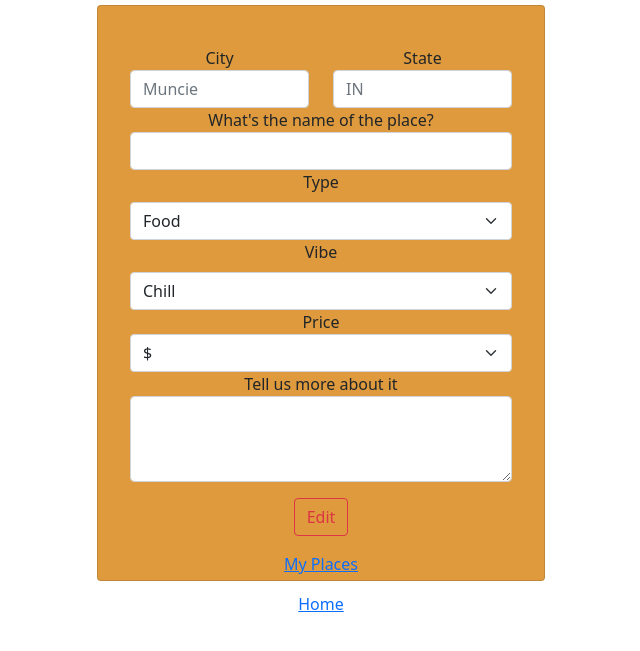
After one commit to Jpkeys29/Locals, a Flask app: template flask_app/templates/myplacedit.html in a window 1280 px wide. The commit adds this page. Shown: the top 651 px of the page, without its empty margins (319-959 px from the left). Run offline with Flask 2, Linux system fonts and the light colour scheme; the template is opened without the code that fills it, so the values that code supplies are empty.

Commit message:
place edit

```diff
--- /dev/null
+++ b/flask_app/templates/myplacedit.html
@@ -0,0 +1,61 @@
+<!DOCTYPE html>
+<html lang="en">
+<head>
+    <meta charset="UTF-8">
+    <meta http-equiv="X-UA-Compatible" content="IE=edge">
+    <meta name="viewport" content="width=device-width, initial-scale=1.0">
+    <link href="https://cdn.jsdelivr.net/npm/bootstrap@5.0.2/dist/css/bootstrap.min.css" rel="stylesheet" integrity="sha384-EVSTQN3/azprG1Anm3QDgpJLIm9Nao0Yz1ztcQTwFspd3yD65VohhpuuCOmLASjC" crossorigin="anonymous">
+    <title>Edit</title>
+</head>
+<body>
+    <div class="mx-auto card text-center" style="width: 28rem; height: 36rem; background-color: rgb(222, 154, 60); margin-top: 5px;">
+        <div class="card-body">
+            <form action="/place/update/{{place.id}}" method="POST">
+                <h1>{{place.name}}</h1>
+                <input type="hidden" name="id" value="{{place.id}}">
+                <div class="card-body">
+                    <div class="row">
+                        <div class="col">
+                            <label for="city">City</label>
+                            <input type="text"  name="city" class="form-control" placeholder="Muncie" value="{{place.city}}">
+                        </div>
+                        <div class="col">
+                            <label for="state">State</label>
+                            <input type="text" class="form-control" name="state" placeholder="IN" value="{{place.state}}">
+                        </div>
+                    </div>
+                    <label for="name">What's the name of the place?</label>
+                    <input type="text" name="name" class="form-control" value="{{place.name}}">
+                    <label for="type" class="form-label">Type</label>
+                    <select name="type" class="form-select" value="{{place.type}}">
+                        <option value="other">Food</option>
+                        <option value="other">Drinks</option>
+                    </select>
+                    <label for="vibe" class="form-label">Vibe</label>
+                    <select name="vibe" class="form-select" value="{{place.vibe}}">
+                        <option value="other">Chill</option>
+                        <option value="other">Lively</option>
+                        <option value="other">Party Time</option>
+                    </select>
+                    <label for="price">Price</label>
+                    <select name="price" class="form-select" value="{{place.price}}">
+                        <option value="other">$</option>
+                        <option value="other">$$</option>
+                        <option value="other">$$$</option>
+                    </select>
+                    <label for="description">Tell us more about it</label>
+                    <textarea name="description" cols="25" rows="3" class="form-control">{{place.description}}</textarea>
+                </div>
+                <!-- <button type="submit" class="btn btn-outline-dark">Send</button>   -->
+                <input type="submit" value="Edit" class="btn btn-outline-danger">
+            </form>
+        </div>
+        <p>
+            <a href="/myplaces">My Places</a>
+        </p>
+        <div>
+            <a href="/home">Home</a>
+        </div>
+    </div>
+</body>
+</html>
--- a/flask_app/templates/placereview.html
+++ b/flask_app/templates/placereview.html
@@ -10,11 +10,11 @@
 <body>
     <div class="mx-auto card text-center" style="width: 28rem; height: 36rem; background-color: rgb(173, 220, 55); margin-top: 5px;">
         <!-- <form action="/places/goplaces" method="POST"> -->
-            <div class="card_title"><h1>Hi {{user.first_name}}</h1></div>
+            <div class="card_title"><h1></h1></div>
         <div class="card-body">
 
-            <h4>These are the places in <h4>
-            {% for place in all_places%}
+            <h4>These are the places in {{places}} <h4>
+            {% for place in places %}
             <p>{{place.city}} {{place.state}}</p>
             <p>{{place.name}}</p>
 
```
Also changed, not shown: flask_app/controllers/places.py (+55 -23 lines), flask_app/models/place.py (+32 -13 lines), flask_app/templates/local.html (+18 -4 lines), flask_app/templates/myplaces.html (+3 -6 lines).
